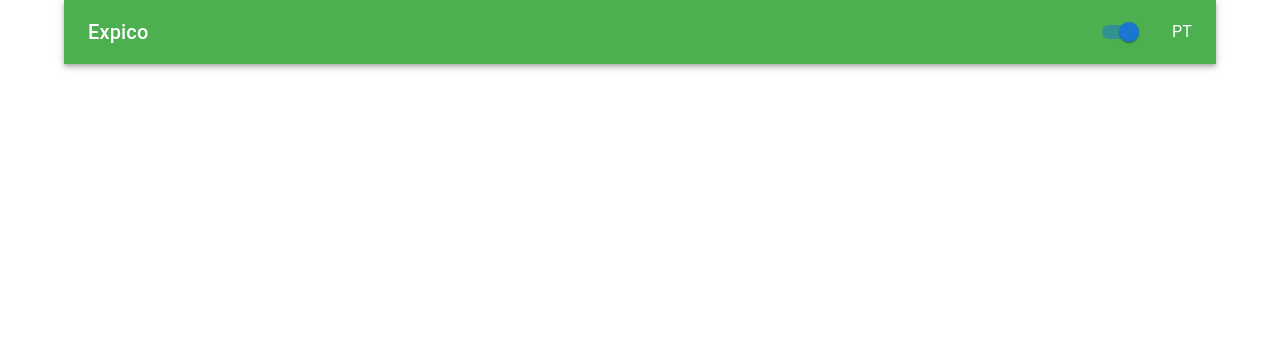
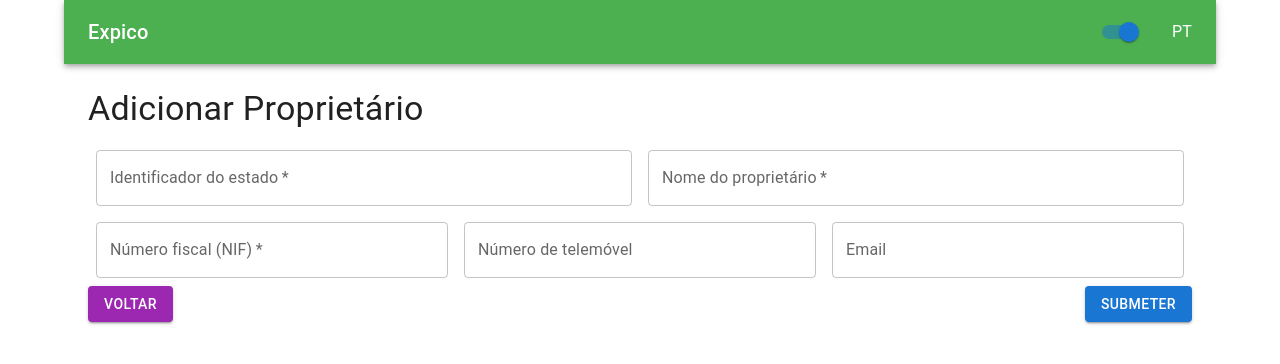
Before and after one commit to danielrjorge/expico, a React (Create React App) app in the folder frontend/: page /add-owner in a window 1280 px wide. Before the commit this address had no page. Shown: the top 364 px of the page. Built offline with nearby package versions, Linux system fonts and the light colour scheme.

Commit message:
Added add owner functionality

```diff
--- a/frontend/src/App.js
+++ b/frontend/src/App.js
@@ -8,6 +8,7 @@ import CssBaseline from '@mui/material/CssBaseline';
 import CustomAppBar from './components/CustomAppbar';
 import GetAllBovines from './pages/GetAllBovines';
 import UpdateBovine from './pages/UpdateBovine';
+import AddOwner from './pages/AddOwner';
 
 const App = () => (
   <LanguageProvider>
@@ -21,6 +22,7 @@ const App = () => (
           <Route path="/add-bovine" element={<AddBovine />} />
           <Route path="/update-bovine" element={<UpdateBovine />} />
           <Route path="/get-all-bovines" element={<GetAllBovines />} />
+          <Route path="/add-owner" element={<AddOwner />} />
           {/* Define other routes here */}
         </Routes>
         </Box>
--- a/frontend/src/constants/translations.js
+++ b/frontend/src/constants/translations.js
@@ -5,8 +5,16 @@ const translations = {
       allBovines: 'All Bovines',
       getAllBovines: 'Get All Bovines',
       updateBovine: 'Update Bovine',
+      //owner
       addOwner: 'Add Owner',
       getAllOwners: 'Get All Owners',
+      ownerAdded: ' was added successfully',
+      failedToAddOwner: 'Error creating a new owner!',
+      ownerName: "Owner's name",
+      ownerGovId: "Owner's governement ID",
+      ownerNIF: 'Fiscal number',
+      cellNumber: 'Cell number',
+      email: 'Email',
       addLand: 'Add Land',
       getAllLands: 'Get All Lands',
       moveBovine: 'Move Bovine',
@@ -66,8 +74,16 @@ const translations = {
       allBovines: 'Todos os Bovinos',
       getAllBovines: 'Obter Todos os Bovinos',
       updateBovine: 'Atualizar Bovino',
+      //owner
       addOwner: 'Adicionar Proprietário',
       getAllOwners: 'Obter Todos os Proprietários',
+      ownerAdded: ' foi adicionado com sucesso!',
+      failedToAddOwner: 'Erro ao criar um novo proprietário!',
+      ownerName: 'Nome do proprietário',
+      ownerGovId: 'Identificador do estado',
+      ownerNIF: 'Número fiscal (NIF)',
+      cellNumber: 'Número de telemóvel',
+      email: 'Email',
       addLand: 'Adicionar Terreno',
       getAllLands: 'Obter Todos os Terrenos',
       moveBovine: 'Mover Bovino',
--- /dev/null
+++ b/frontend/src/pages/AddOwner.js
@@ -0,0 +1,151 @@
+import React, { useState } from "react";
+import {
+  Container,
+  TextField,
+  Button,
+  Box,
+  Typography,
+  Alert,
+} from "@mui/material";
+import { useNavigate } from "react-router-dom";
+import { addOwner } from "../services/api/api";
+import { useLanguage } from "../contexts/LanguageContext";
+
+const AddOwner = () => {
+  const navigate = useNavigate();
+  const { translations } = useLanguage();
+  const [ownerGovId, setOwnerGovId] = useState("");
+  const [ownerName, setOwnerName] = useState("");
+  const [ownerNIF, setOwnerNIF] = useState("");
+  const [ownerCellNumber, setOwnerCellNumber] = useState("");
+  const [ownerEmail, setOwnerEmail] = useState("");
+
+  const [alert, setAlert] = useState({ type: "", message: "" });
+
+  const handleSubmit = async (e) => {
+    e.preventDefault();
+    try {
+      const data = {
+        ownerGovId: ownerGovId,
+        ownerName: ownerName,
+        ownerNIF: ownerNIF,
+        ownerCellNumber: ownerCellNumber,
+        ownerEmail: ownerEmail,
+      };
+
+      await addOwner(data);
+      setAlert({
+        type: "success",
+        message: ownerName + translations.ownerAdded,
+      });
+      //setTimeout(() => navigate("/"), 2000); // Navigate back to home after 2 seconds
+    } catch (error) {
+      setAlert({ type: "error", message: translations.failedToAddOwner });
+    }
+  };
+
+  return (
+    <Container>
+      <Box sx={{ mt: 3 }}>
+        <Typography variant="h4" gutterBottom>
+          {translations.addOwner}
+        </Typography>
+        {alert.message && (
+          <Alert severity={alert.type} sx={{ mb: 2 }}>
+            {alert.message}
+          </Alert>
+        )}
+        <form onSubmit={handleSubmit}>
+          <Box
+            sx={{
+              display: "flex",
+              alignItems: "center",
+              "& > :not(style)": { m: 1 },
+            }}
+          >
+            <TextField
+              label={translations.ownerGovId}
+              name={translations.ownerGovId}
+              value={ownerGovId}
+              onChange={(e) => {
+                setOwnerGovId(e.target.value);
+              }}
+              required
+              fullWidth
+              sx={{ mb: 2 }}
+            />
+            <TextField
+              label={translations.ownerName}
+              name={translations.ownerName}
+              value={ownerName}
+              onChange={(e) => {
+                setOwnerName(e.target.value);
+              }}
+              fullWidth
+              required
+              sx={{ mb: 2 }}
+            />
+          </Box>
+
+          <Box
+            sx={{
+              display: "flex",
+              alignItems: "center",
+              "& > :not(style)": { m: 1 },
+            }}
+          >
+            <TextField
+              label={translations.ownerNIF}
+              name={translations.ownerNIF}
+              value={ownerNIF}
+              onChange={(e) => {
+                setOwnerNIF(e.target.value);
+              }}
+              fullWidth
+              required
+              type="number"
+              sx={{ mb: 2 }}
+            />
+
+            <TextField
+              label={translations.cellNumber}
+              name={translations.cellNumber}
+              value={ownerCellNumber}
+              onChange={(e) => {
+                setOwnerCellNumber(e.target.value);
+              }}
+              fullWidth
+              sx={{ mb: 2 }}
+            />
+            <TextField
+              label={translations.email}
+              name={translations.email}
+              value={ownerEmail}
+              onChange={(e) => {
+                setOwnerEmail(e.target.value);
+              }}
+              type="email"
+              fullWidth
+              sx={{ mb: 2 }}
+            />
+          </Box>
+
+          <Box sx={{ display: "flex", justifyContent: "space-between" }}>
+            <Button
+              variant="contained"
+              color="secondary"
+              onClick={() => navigate("/")}
+            >
+              {translations.back}
+            </Button>
+            <Button variant="contained" color="primary" type="submit">
+              {translations.submit}
+            </Button>
+          </Box>
+        </form>
+      </Box>
+    </Container>
+  );
+};
+
+export default AddOwner;
--- a/frontend/src/pages/Main.js
+++ b/frontend/src/pages/Main.js
@@ -35,7 +35,7 @@ const Main = () => {
       case 'owners':
         return (
           <Box>
-            <Button variant="contained" color="primary" sx={{ marginRight: 2 }} onClick={() => alert('Navigate to Add Owner')}>
+            <Button variant="contained" color="primary" sx={{ marginRight: 2 }} onClick={() => navigate('/add-owner')}>
               {translations.addOwner}
             </Button>
             <Button variant="contained" color="secondary" onClick={() => alert('Navigate to Get Owners')}>
--- a/frontend/src/services/api/api.js
+++ b/frontend/src/services/api/api.js
@@ -31,7 +31,7 @@ export const addBovineButcher = (butcherRequest) => api.post('/bovines/butchers'
 export const getAllOwners = () => api.get('/owners');
 export const getOwnerById = (ownerId) => api.get(`/owners/id/${ownerId}`);
 export const getOwnerByNif = (nif) => api.get(`/owners/nif/${nif}`);
-export const addOwner = (newOwnerRequest) => api.post('/owners', newOwnerRequest);
+export const addOwner = (newOwnerRequest) => api.post('/owners/', newOwnerRequest);
 export const updateOwner = (updateOwnerRequest) => api.put('/owners', updateOwnerRequest);
 export const deleteOwnerByNif = (nif) => api.delete(`/owners/${nif}`);
 
```
Also changed, not shown: 1 other file (tests, documents, lock files or other folders).
